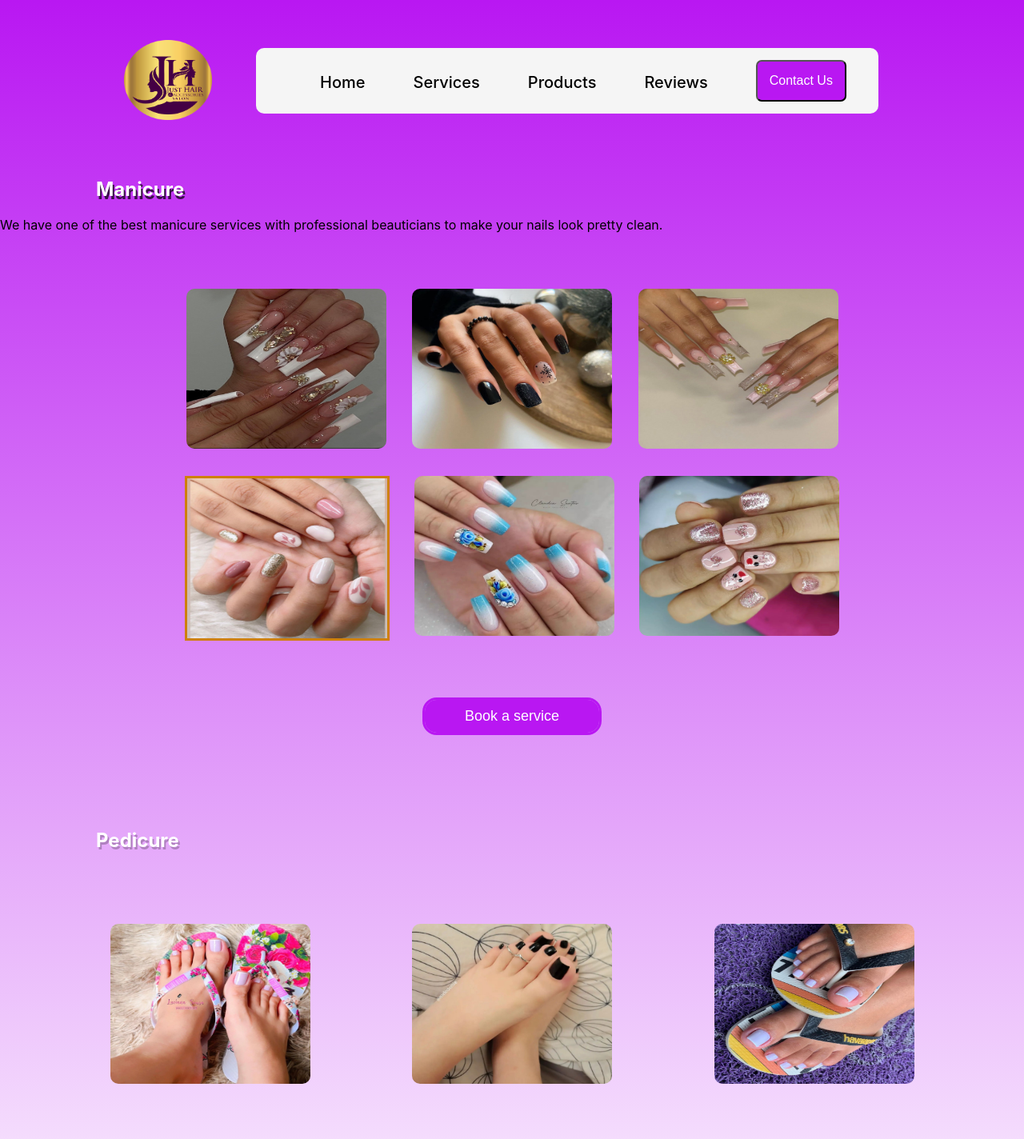
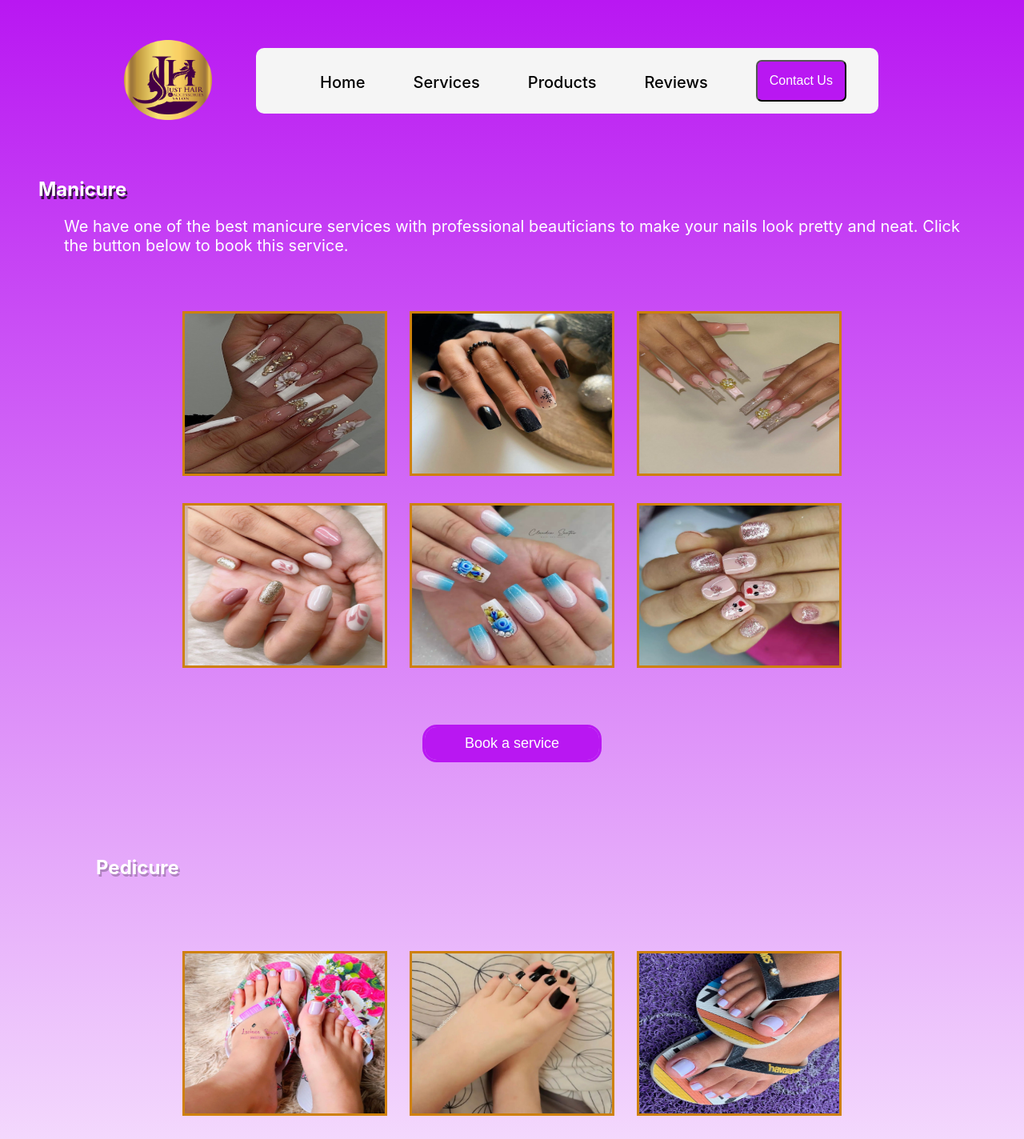
Before and after one commit to Adeboye22/justhairaccessoriesandsalon.github.io, a React (Create React App) app in the folder just-hair/: page /Service in a window 1280 px wide. Shown: the top 1424 px of the page at 80% size. Built offline with nearby package versions, Linux system fonts and the light colour scheme.

Commit message:
just-hair

```diff
--- a/just-hair/src/Components/Service.jsx
+++ b/just-hair/src/Components/Service.jsx
@@ -19,7 +19,7 @@ class Service extends Component {
       <div>
         <section className="man">
           <h1 className="man_h">Manicure</h1>
-          <p>We have one of the best manicure services with professional beauticians to make your nails look pretty clean.</p>
+          <p>We have one of the best manicure services with professional beauticians to make your nails look pretty and neat. Click the button below to book this service.</p>
           <div className="man_d_1">
             <article className="man_i_1"><img src={BridalNails} alt="" width={250} height={200}/></article>
             <article className="man_i_2"><img src={BlackFingerNails} alt="" width={250} height={200}/></article>
--- a/just-hair/src/styles/service.css
+++ b/just-hair/src/styles/service.css
@@ -2,8 +2,14 @@
 /* manicure section */
 .man_h{
     text-shadow: 2px 4px rgba(2, 2, 2, 0.715);
-    margin-left:5em;
+    margin-left:2em;
     color:white;
+}
+.man p{
+    color: white;
+    text-align: justify;
+    padding: 0rem 5rem;
+    font-size: 20px;
 }
 .man_d_1{
     display:flex;
@@ -12,13 +18,13 @@
     padding: 0px 200px;
 }
 .man_i_1 img{
-    border-radius: 10px;
+    border: rgb(206, 128, 10) solid 3px;
 }
 .man_i_2 img{
-    border-radius: 10px;
+    border: rgb(206, 128, 10) solid 3px;
 }
 .man_i_3 img{
-    border-radius: 10px;
+    border: rgb(206, 128, 10) solid 3px;
 }
 .man_d_2{
     display:flex;
@@ -30,10 +36,10 @@
     border: rgb(206, 128, 10) solid 3px;
 }
 .man_i_5 img{
-    border-radius: 10px;
+    border: rgb(206, 128, 10) solid 3px;
 }
 .man_i_6 img{
-    border-radius: 10px;
+    border: rgb(206, 128, 10) solid 3px;
 }
 .man_btn{
     text-align: center;
@@ -63,16 +69,16 @@
     display:flex;
     justify-content: space-evenly;
     margin: 70px 0px 50px 0px;
-    padding: 20px 10px;
+    padding: 20px 200px;
 }
 .ped_i_1 img{
-    border-radius: 10px;
+    border: rgb(206, 128, 10) solid 3px;
 }
 .ped_i_2 img{
-    border-radius: 10px;
+    border: rgb(206, 128, 10) solid 3px;
 }
 .ped_i_3 img{
-    border-radius: 10px;
+    border: rgb(206, 128, 10) solid 3px;
 }
 .ped_btn{
     text-align: center;
@@ -102,13 +108,13 @@
     display:flex;
     justify-content: space-evenly;
     margin: 70px 0px 50px 0px;
-    padding: 20px 10px;
+    padding: 0px 200px;
 }
 .gele_i_1 img{
-    border-radius: 10px;
+    border: rgb(206, 128, 10) solid 3px;
 }
 .gele_i_2 img{
-    border-radius: 10px;
+    border: rgb(206, 128, 10) solid 3px;
 }
 .gele_btn{
     text-align: center;
```
